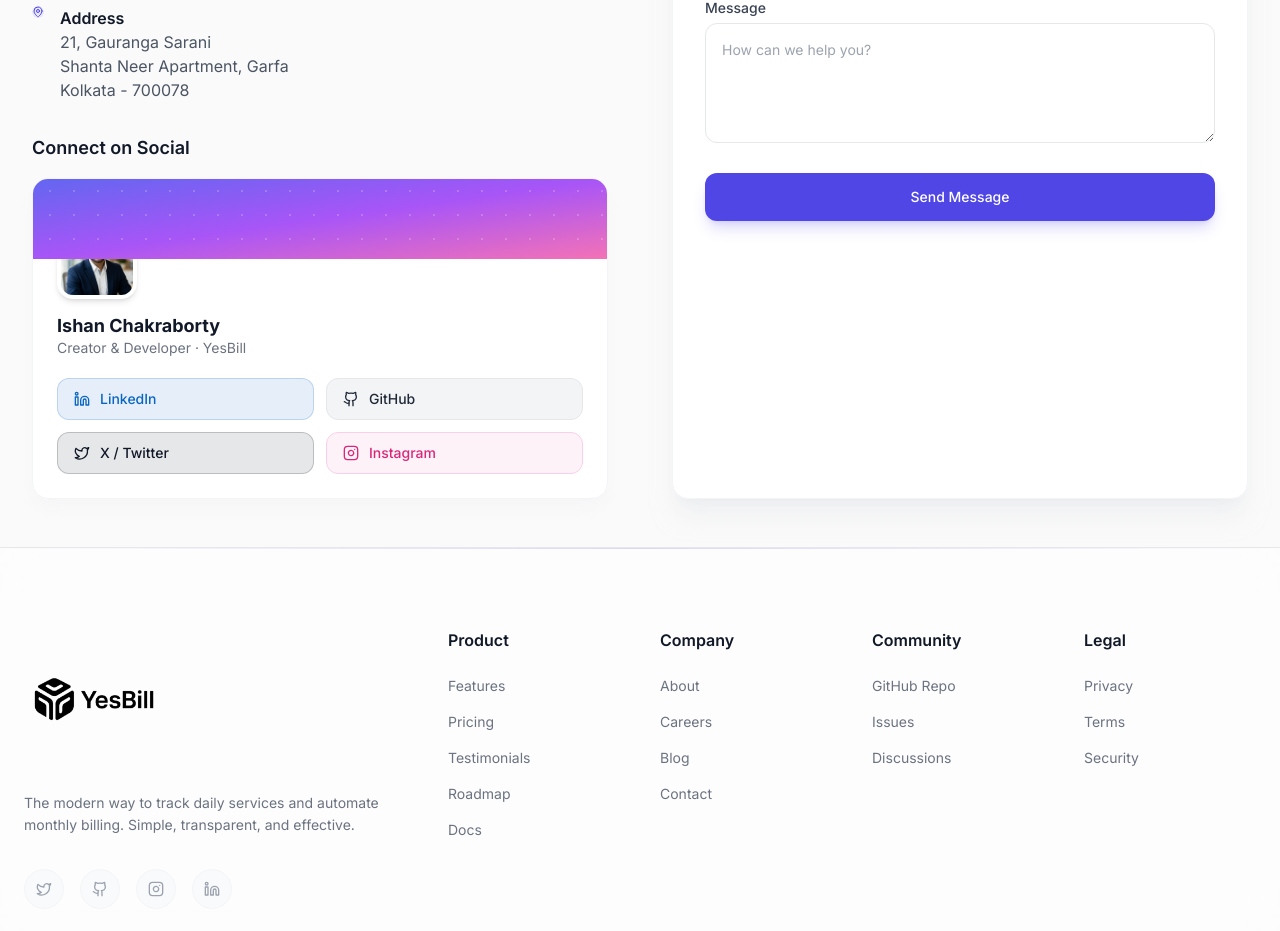
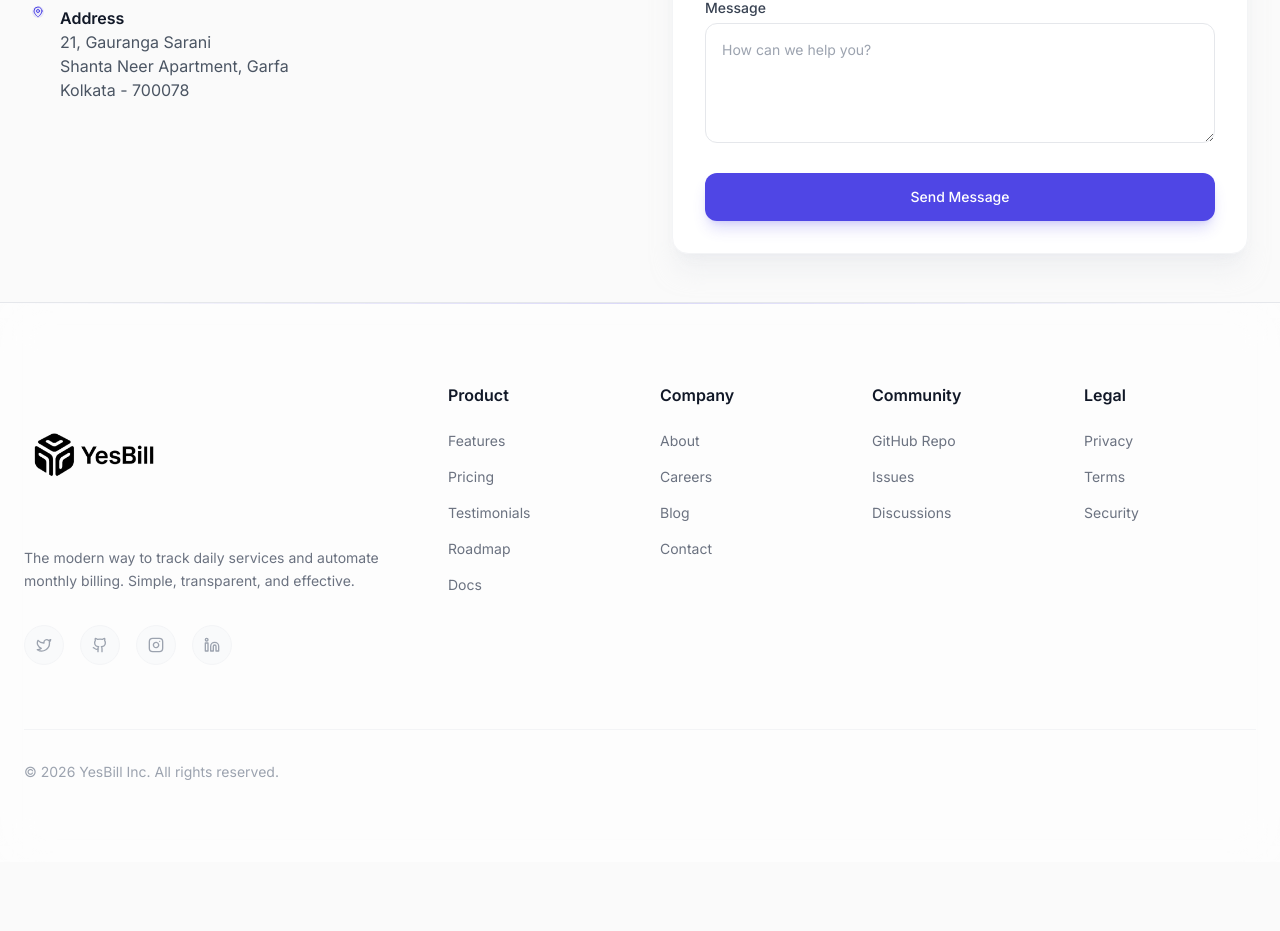
Before and after one commit to Ishan96Dev/YesBill, a React (Vite) app in the folder frontend/: page /YesBill/contact in a window 1280 px wide. Shown: the part 1086-2017 px from the top of the page. After the commit the page ends 1948 px from the top, so only its background shows below. Built offline with nearby package versions, Linux system fonts and the light colour scheme; no server answers.

Commit message:
Revert "feat: add social profile card to Contact page"
This reverts commit 24ac95d7b7f60ec07357c79ab2a8ea536cddc5a3.

```diff
--- a/frontend/src/pages/Contact.jsx
+++ b/frontend/src/pages/Contact.jsx
@@ -2,7 +2,6 @@
 // YesBill -- Daily Billing Tracker | Created by Ishan Chakraborty
 
 import { useState } from "react";
-import { motion } from "framer-motion";
 import Navbar from "../components/landing/Navbar";
 import Footer from "../components/landing/Footer";
 import Background from "../components/landing/Background";
@@ -11,8 +10,7 @@
 import HeroContact from "../components/hero-graphics/HeroContact";
 import { Button } from "../components/ui/button";
 import { Input } from "../components/ui/input";
-import { Mail, Phone, MapPin, CheckCircle2, Loader2, Twitter, Github, Instagram, Linkedin } from "lucide-react";
-import { assetUrl } from "../lib/utils";
+import { Mail, Phone, MapPin, CheckCircle2, Loader2 } from "lucide-react";
 
 const EDGE_FN_URL = `${import.meta.env.VITE_SUPABASE_URL}/functions/v1/contact-form`;
 const INITIAL_FORM = { first_name: "", last_name: "", email: "", message: "", _hp: "" };
@@ -112,62 +110,6 @@
                   <p className="text-gray-600">Shanta Neer Apartment, Garfa</p>
                   <p className="text-gray-600">Kolkata - 700078</p>
                 </div>
-              </div>
-
-              {/* ── Social Card ── */}
-              <div>
-                <h3 className="text-lg font-semibold text-gray-900 mb-4">Connect on Social</h3>
-                <motion.div
-                  initial={{ opacity: 0, y: 16 }}
-                  animate={{ opacity: 1, y: 0 }}
-                  transition={{ duration: 0.45, ease: "easeOut" }}
-                  className="rounded-2xl border border-gray-100 bg-white shadow-lg shadow-gray-100/60 overflow-hidden"
-                >
-                  {/* Card header gradient */}
-                  <div className="h-20 bg-gradient-to-br from-indigo-500 via-purple-500 to-pink-400 relative">
-                    <div className="absolute inset-0 opacity-20"
-                      style={{ backgroundImage: "radial-gradient(circle at 70% 50%, white 1px, transparent 1px)", backgroundSize: "24px 24px" }}
-                    />
-                  </div>
-
-                  <div className="px-6 pb-6 -mt-10">
-                    {/* Avatar */}
-                    <div className="w-20 h-20 rounded-2xl border-4 border-white shadow-md overflow-hidden bg-gray-100 mb-4">
-                      <img
-                        src={assetUrl("/avatars/user1.png")}
-                        alt="Ishan Chakraborty"
-                        className="w-full h-full object-cover"
-                        onError={(e) => { e.target.style.display = 'none'; e.target.parentElement.classList.add('bg-gradient-to-br', 'from-indigo-400', 'to-purple-500'); }}
-                      />
-                    </div>
-
-                    <h4 className="text-lg font-bold text-gray-900 leading-tight">Ishan Chakraborty</h4>
-                    <p className="text-sm text-gray-500 mb-5">Creator &amp; Developer · YesBill</p>
-
-                    {/* Social link pills */}
-                    <div className="grid grid-cols-2 gap-3">
-                      {[
-                        { Icon: Linkedin,  label: "LinkedIn",  href: "https://www.linkedin.com/in/ishan-chakraborty-0085571a1", bg: "bg-[#0A66C2]/10", text: "text-[#0A66C2]", border: "border-[#0A66C2]/20", hover: "hover:bg-[#0A66C2]/20" },
-                        { Icon: Github,    label: "GitHub",    href: "https://github.com/Ishan96Dev",                          bg: "bg-gray-100",        text: "text-gray-800",   border: "border-gray-200",     hover: "hover:bg-gray-200" },
-                        { Icon: Twitter,   label: "X / Twitter",href: "https://x.com/IshanC96",                                bg: "bg-gray-900/10",    text: "text-gray-900",  border: "border-gray-900/20", hover: "hover:bg-gray-900/20" },
-                        { Icon: Instagram, label: "Instagram", href: "https://www.instagram.com/ig_ishan96/",                  bg: "bg-pink-50",         text: "text-pink-600",  border: "border-pink-200",    hover: "hover:bg-pink-100" },
-                      ].map(({ Icon, label, href, bg, text, border, hover }) => (
-                        <motion.a
-                          key={label}
-                          href={href}
-                          target="_blank"
-                          rel="noopener noreferrer"
-                          whileHover={{ scale: 1.03 }}
-                          whileTap={{ scale: 0.97 }}
-                          className={`flex items-center gap-2.5 px-4 py-2.5 rounded-xl border ${bg} ${text} ${border} ${hover} transition-colors`}
-                        >
-                          <Icon className="w-4 h-4 shrink-0" />
-                          <span className="text-sm font-medium truncate">{label}</span>
-                        </motion.a>
-                      ))}
-                    </div>
-                  </div>
-                </motion.div>
               </div>
             </div>
 
```
